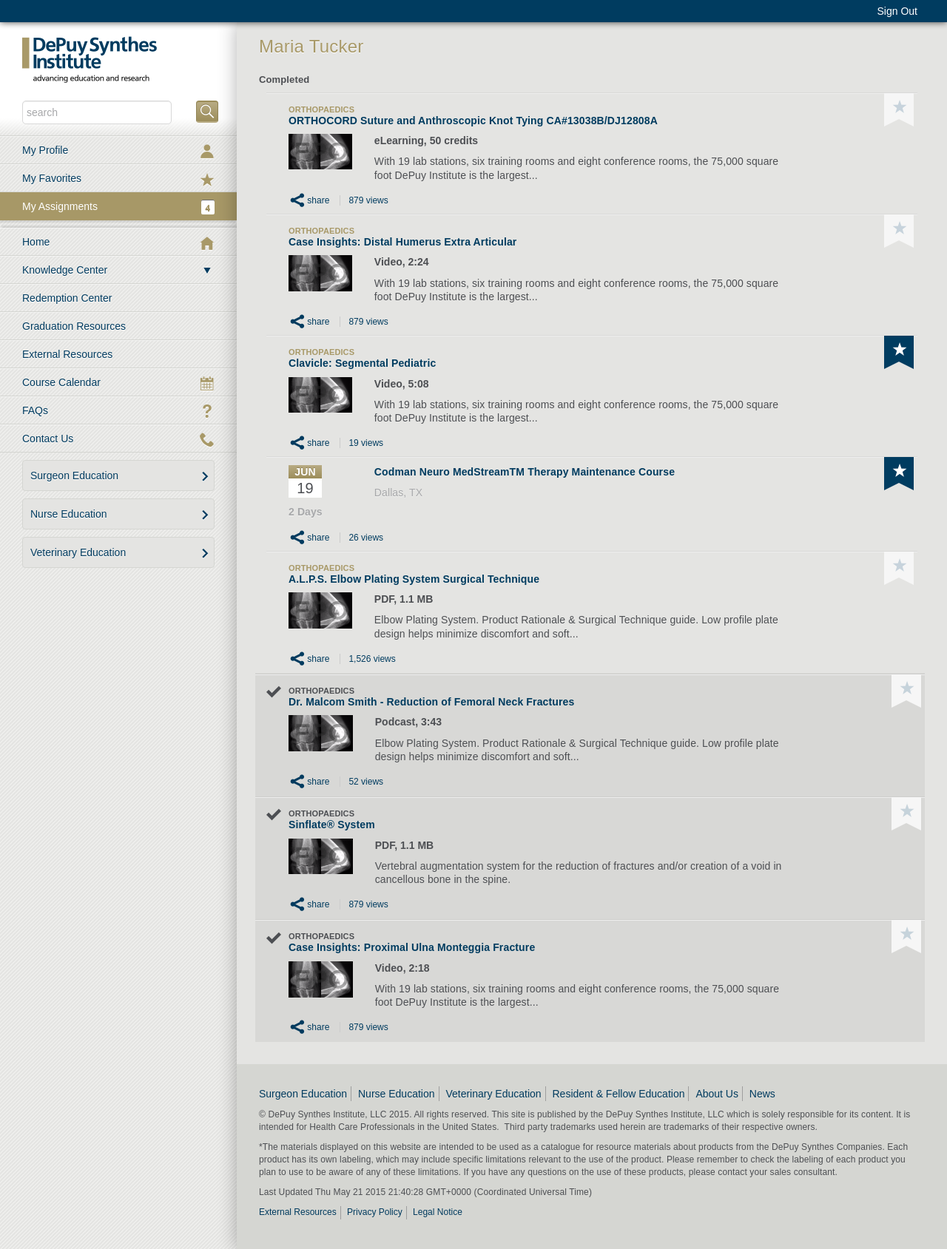
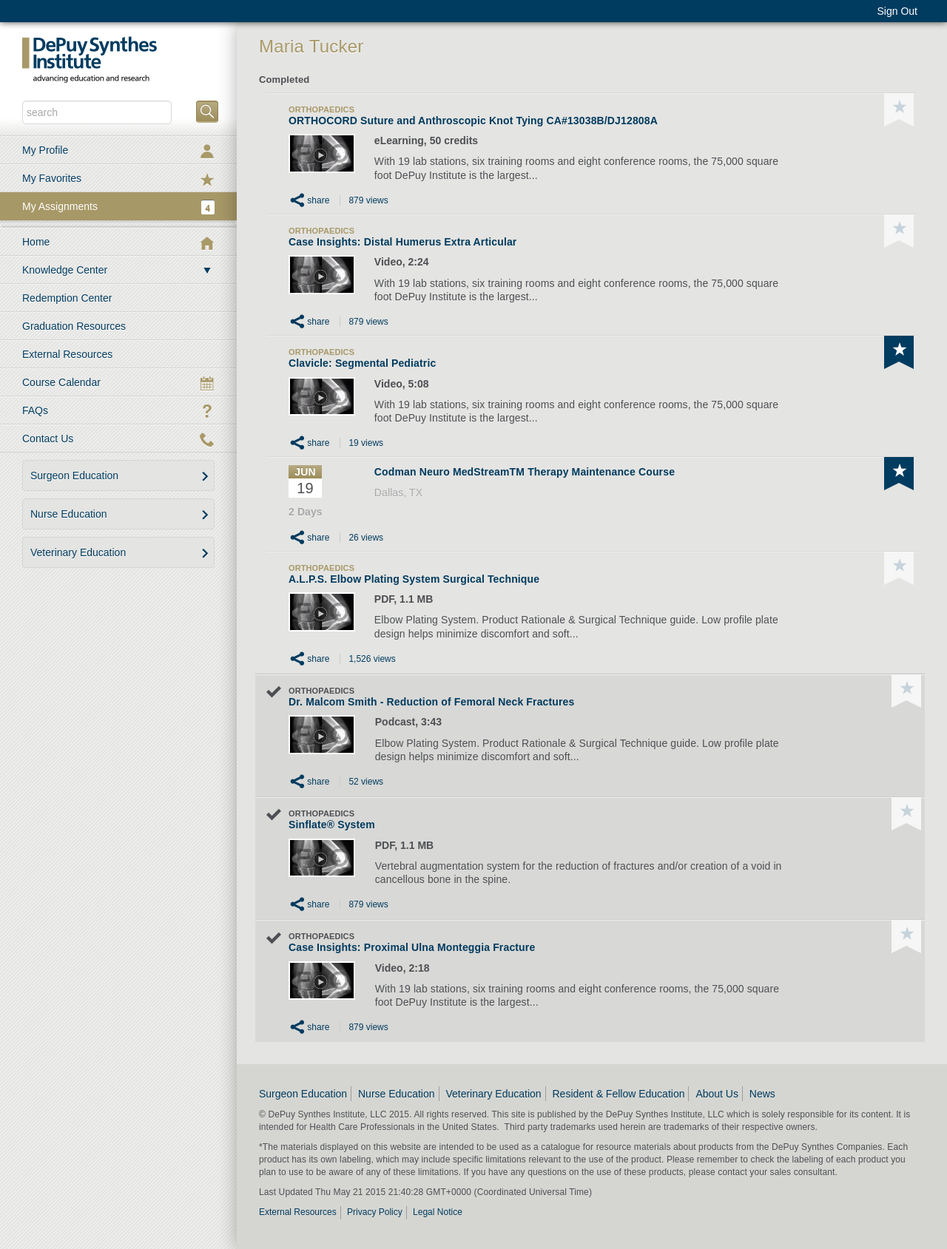
Before and after one commit to 12sm/depuysynthesinstitute, a PHP site: page /views/my-assignments/maria-tucker.php in a window 1280 px wide. Shown: the whole page at 74% size. Run offline with PHP 8.4, Linux system fonts and the light colour scheme; some libraries are stand-ins or nearby versions.

Commit message:
MARIA, POR QUE

```diff
--- a/views/my-assignments/maria-tucker.php
+++ b/views/my-assignments/maria-tucker.php
@@ -57,13 +57,16 @@
                           <div class="row">
                             <div class="col-xs-12">
                               <h4>
-                                ORTHOCORD Suture and Anthroscopic Knot Tying CA#13038B/DJ12808A
+                                <a href="/views/my-assignments/single.php">ORTHOCORD Suture and Anthroscopic Knot Tying CA#13038B/DJ12808A</a>
                               </h4>
                             </div>
                           </div>
                           <div class="row">
-                            <div class="col-xs-6 col-sm-4 col-md-2 col-lg-2">
-                              <img src="/img/myassignments/assignments-thumbnail.png" class="placeholder-image" />
+                            <div class="col-xs-6 col-sm-4 col-md-2 col-lg-2 pull-left list-thumb">
+                                <a href="/views/my-assignments/single.php" class="center-align-play-button">
+                                  <img src="/img/myassignments/assignments-thumbnail.png" class="list-item-thumbnail">
+                                  <img src="/img/play-button.png" class="play-button-image" />
+                                </a>
                             </div>
                             <div class="col-xs-6 col-sm-8 col-md-10 col-lg-10">
                               <div class="row">
@@ -128,13 +131,16 @@
                           <div class="row">
                             <div class="col-xs-12">
                               <h4>
-                                Case Insights: Distal Humerus Extra Articular
+                                <a href="/views/my-assignments/single.php">Case Insights: Distal Humerus Extra Articular</a>
                               </h4>
                             </div>
                           </div>
                           <div class="row">
-                            <div class="col-xs-6 col-sm-4 col-md-2 col-lg-2">
-                              <img src="/img/myassignments/assignments-thumbnail.png" class="placeholder-image" />
+                            <div class="col-xs-6 col-sm-4 col-md-2 col-lg-2 pull-left list-thumb">
+                                <a href="/views/my-assignments/single.php" class="center-align-play-button">
+                                  <img src="/img/myassignments/assignments-thumbnail.png" class="list-item-thumbnail">
+                                  <img src="/img/play-button.png" class="play-button-image" />
+                                </a>
                             </div>
                             <div class="col-xs-6 col-sm-8 col-md-10 col-lg-10">
                               <div class="row">
@@ -199,13 +205,16 @@
                           <div class="row">
                             <div class="col-xs-12">
                               <h4>
-                                Clavicle: Segmental Pediatric
+                                <a href="/views/my-assignments/single.php">Clavicle: Segmental Pediatric</a>
                               </h4>
                             </div>
                           </div>
                           <div class="row">
-                            <div class="col-xs-6 col-sm-4 col-md-2 col-lg-2">
-                              <img src="/img/myassignments/assignments-thumbnail.png" class="placeholder-image" />
+                            <div class="col-xs-6 col-sm-4 col-md-2 col-lg-2 pull-left list-thumb">
+                                <a href="/views/my-assignments/single.php" class="center-align-play-button">
+                                  <img src="/img/myassignments/assignments-thumbnail.png" class="list-item-thumbnail">
+                                  <img src="/img/play-button.png" class="play-button-image" />
+                                </a>
                             </div>
                             <div class="col-xs-6 col-sm-8 col-md-10 col-lg-10">
                               <div class="row">
@@ -278,7 +287,7 @@
                               <div class="row">
                                 <div class="col-xs-12">
                                   <h4>
-                                    Codman Neuro MedStreamTM Therapy Maintenance Course
+                                    <a href="/views/my-assignments/single.php">Codman Neuro MedStreamTM Therapy Maintenance Course</a>
                                   </h4>
                                 </div>
                               </div>
@@ -337,13 +346,16 @@
                           <div class="row">
                             <div class="col-xs-12">
                               <h4>
-                                A.L.P.S. Elbow Plating System Surgical Technique
+                                <a href="/views/my-assignments/single.php">A.L.P.S. Elbow Plating System Surgical Technique</a>
                               </h4>
                             </div>
                           </div>
                           <div class="row">
-                            <div class="col-xs-6 col-sm-4 col-md-2 col-lg-2">
-                              <img src="/img/myassignments/assignments-thumbnail.png" class="placeholder-image" />
+                            <div class="col-xs-6 col-sm-4 col-md-2 col-lg-2 pull-left list-thumb">
+                                <a href="/views/my-assignments/single.php" class="center-align-play-button">
+                                  <img src="/img/myassignments/assignments-thumbnail.png" class="list-item-thumbnail">
+                                  <img src="/img/play-button.png" class="play-button-image" />
+                                </a>
                             </div>
                             <div class="col-xs-6 col-sm-8 col-md-10 col-lg-10">
                               <div class="row">
@@ -408,13 +420,16 @@
                           <div class="row">
                             <div class="col-xs-12">
                               <h4>
-                                Dr. Malcom Smith - Reduction of Femoral Neck Fractures
+                                <a href="/views/my-assignments/single.php">Dr. Malcom Smith - Reduction of Femoral Neck Fractures</a>
                               </h4>
                             </div>
                           </div>
                           <div class="row">
-                            <div class="col-xs-6 col-sm-4 col-md-2 col-lg-2">
-                              <img src="/img/myassignments/assignments-thumbnail.png" class="placeholder-image" />
+                            <div class="col-xs-6 col-sm-4 col-md-2 col-lg-2 pull-left list-thumb">
+                                <a href="/views/my-assignments/single.php" class="center-align-play-button">
+                                  <img src="/img/myassignments/assignments-thumbnail.png" class="list-item-thumbnail">
+                                  <img src="/img/play-button.png" class="play-button-image" />
+                                </a>
                             </div>
                             <div class="col-xs-6 col-sm-8 col-md-10 col-lg-10">
                               <div class="row">
@@ -479,13 +494,16 @@
                           <div class="row">
                             <div class="col-xs-12">
                               <h4>
-                                Sinflate® System
+                                <a href="/views/my-assignments/single.php">Sinflate® System</a>
                               </h4>
                             </div>
                           </div>
                           <div class="row">
-                            <div class="col-xs-6 col-sm-4 col-md-2 col-lg-2">
-                              <img src="/img/myassignments/assignments-thumbnail.png" class="placeholder-image" />
+                            <div class="col-xs-6 col-sm-4 col-md-2 col-lg-2 pull-left list-thumb">
+                                <a href="/views/my-assignments/single.php" class="center-align-play-button">
+                                  <img src="/img/myassignments/assignments-thumbnail.png" class="list-item-thumbnail">
+                                  <img src="/img/play-button.png" class="play-button-image" />
+                                </a>
                             </div>
                             <div class="col-xs-6 col-sm-8 col-md-10 col-lg-10">
                               <div class="row">
@@ -550,13 +568,16 @@
                           <div class="row">
                             <div class="col-xs-12">
                               <h4>
-                                Case Insights: Proximal Ulna Monteggia Fracture
+                                <a href="/views/my-assignments/single.php">Case Insights: Proximal Ulna Monteggia Fracture</a>
                               </h4>
                             </div>
                           </div>
                           <div class="row">
-                            <div class="col-xs-6 col-sm-4 col-md-2 col-lg-2">
-                              <img src="/img/myassignments/assignments-thumbnail.png" class="placeholder-image" />
+                            <div class="col-xs-6 col-sm-4 col-md-2 col-lg-2 pull-left list-thumb">
+                                <a href="/views/my-assignments/single.php" class="center-align-play-button">
+                                  <img src="/img/myassignments/assignments-thumbnail.png" class="list-item-thumbnail">
+                                  <img src="/img/play-button.png" class="play-button-image" />
+                                </a>
                             </div>
                             <div class="col-xs-6 col-sm-8 col-md-10 col-lg-10">
                               <div class="row">
```
